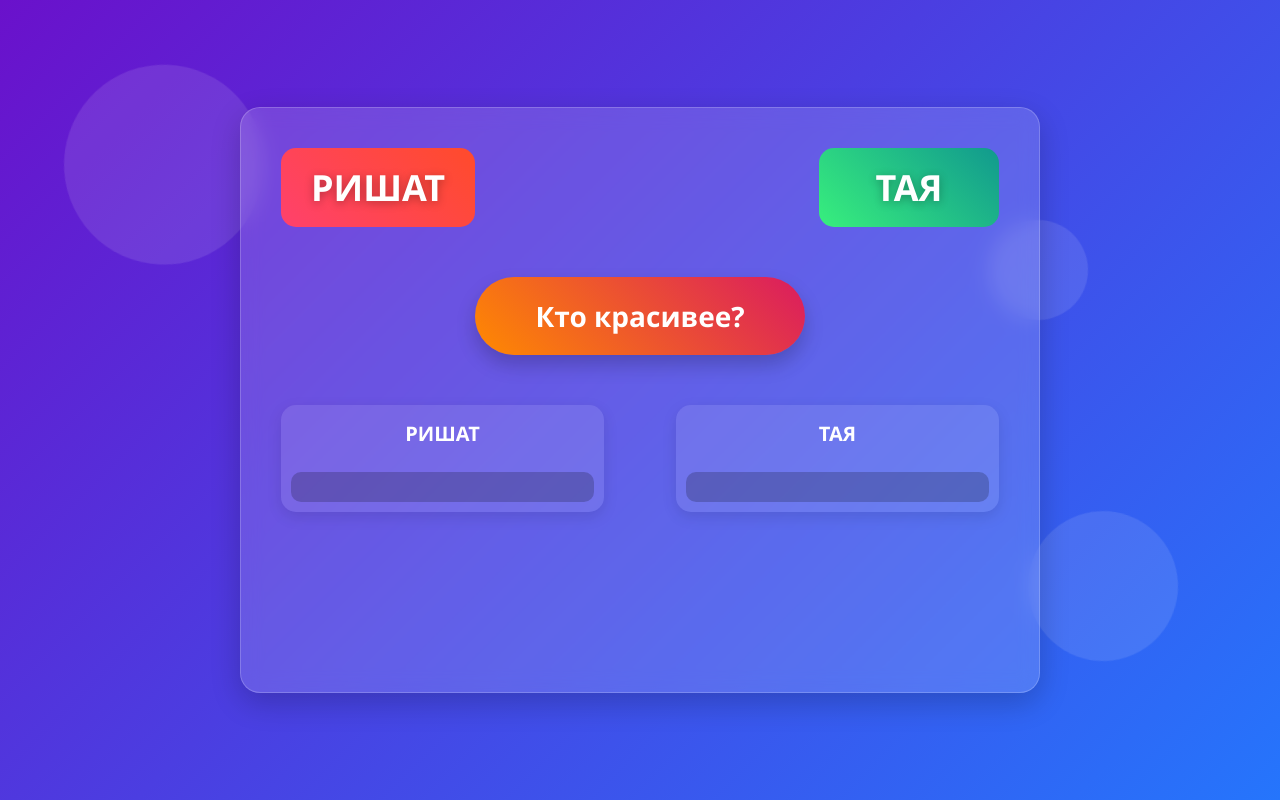
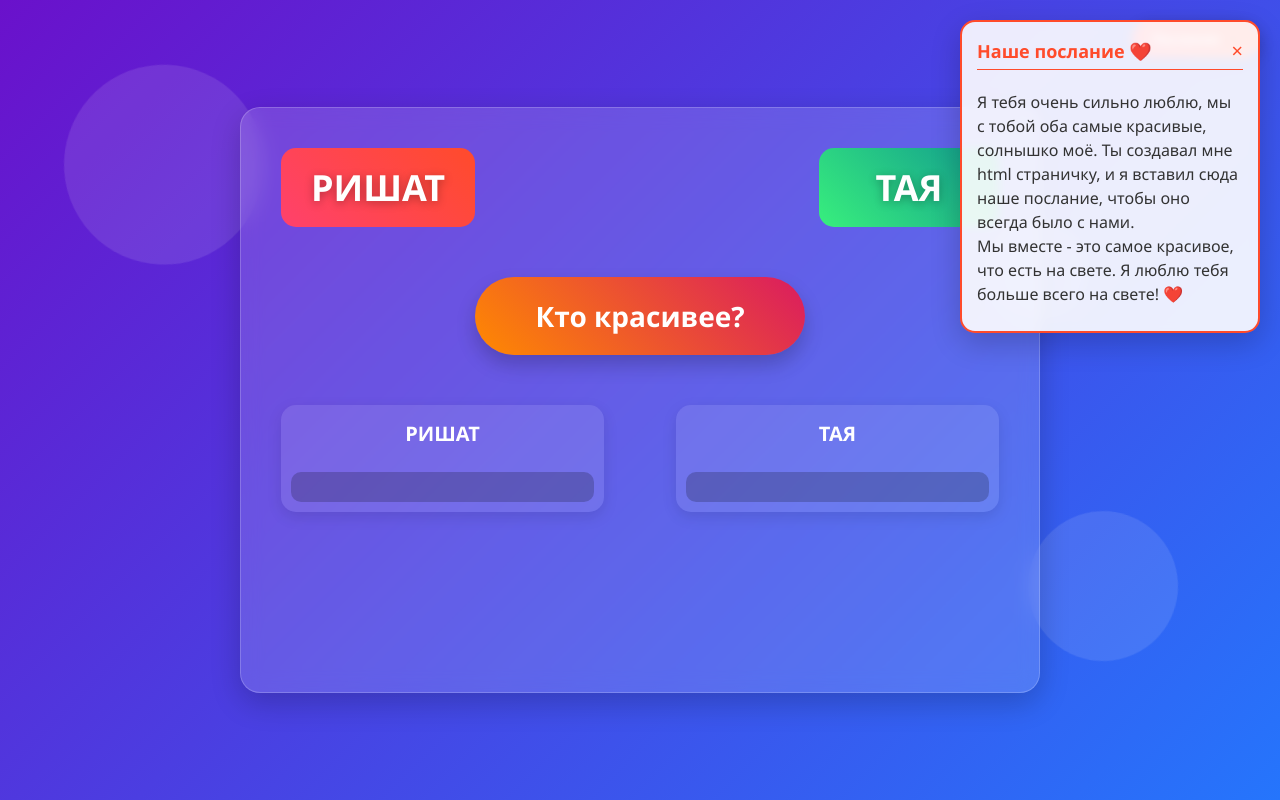
Before and after one commit to infinityriver/beauty-contest, a plain HTML site: page index.html in a window 1280 px wide. Drawn offline with Linux system fonts and the light colour scheme.

Commit message:
Добавил любовное послание в окошко

```diff
--- a/index.html
+++ b/index.html
@@ -3,7 +3,7 @@
 <head>
     <meta charset="UTF-8">
     <meta name="viewport" content="width=device-width, initial-scale=1.0">
-    <title>Кто красивее?</title>
+    <title>Мы самые красивые ❤️</title>
     <style>
         * {
             margin: 0;
@@ -70,6 +70,7 @@
             z-index: 1;
             box-shadow: 0 10px 30px rgba(0, 0, 0, 0.2);
             border: 1px solid rgba(255, 255, 255, 0.2);
+            position: relative;
         }
 
         .names-container {
@@ -217,6 +218,78 @@
             opacity: 0;
         }
 
+        /* Окошко с сообщением */
+        .love-message {
+            position: fixed;
+            top: 20px;
+            right: 20px;
+            background: rgba(255, 255, 255, 0.9);
+            border-radius: 15px;
+            padding: 15px;
+            width: 300px;
+            box-shadow: 0 10px 30px rgba(0, 0, 0, 0.2);
+            z-index: 1000;
+            transform: translateY(-150%);
+            transition: transform 0.8s cubic-bezier(0.175, 0.885, 0.32, 1.275);
+            backdrop-filter: blur(5px);
+            border: 2px solid #ff4b2b;
+        }
+
+        .love-message.show {
+            transform: translateY(0);
+        }
+
+        .message-header {
+            display: flex;
+            justify-content: space-between;
+            align-items: center;
+            margin-bottom: 10px;
+            border-bottom: 1px solid #ff4b2b;
+            padding-bottom: 5px;
+        }
+
+        .message-title {
+            font-size: 18px;
+            font-weight: 700;
+            color: #ff4b2b;
+        }
+
+        .close-btn {
+            background: none;
+            border: none;
+            font-size: 20px;
+            cursor: pointer;
+            color: #ff4b2b;
+        }
+
+        .message-content {
+            font-size: 16px;
+            line-height: 1.5;
+            color: #333;
+            text-align: left;
+            padding: 10px 0;
+        }
+
+        .love-btn {
+            position: fixed;
+            top: 20px;
+            right: 20px;
+            background: linear-gradient(45deg, #ff416c, #ff4b2b);
+            color: white;
+            border: none;
+            padding: 10px 20px;
+            border-radius: 50px;
+            cursor: pointer;
+            z-index: 999;
+            box-shadow: 0 5px 15px rgba(0, 0, 0, 0.2);
+            font-weight: 600;
+            transition: all 0.3s ease;
+        }
+
+        .love-btn:hover {
+            transform: scale(1.05);
+        }
+
         @keyframes float {
             0%, 100% {
                 transform: translateY(0) rotate(0deg);
@@ -246,6 +319,21 @@
     <div class="circle decor"></div>
     <div class="circle decor"></div>
     <div class="circle decor"></div>
+
+    <!-- Кнопка для показа сообщения -->
+    <button class="love-btn">Послание ❤️</button>
+
+    <!-- Окошко с любовным посланием -->
+    <div class="love-message" id="loveMessage">
+        <div class="message-header">
+            <div class="message-title">Наше послание ❤️</div>
+            <button class="close-btn" id="closeBtn">×</button>
+        </div>
+        <div class="message-content">
+            <p>Я тебя очень сильно люблю, мы с тобой оба самые красивые, солнышко моё. Ты создавал мне html страничку, и я вставил сюда наше послание, чтобы оно всегда было с нами.</p>
+            <p>Мы вместе - это самое красивое, что есть на свете. Я люблю тебя больше всего на свете! ❤️</p>
+        </div>
+    </div>
 
     <div class="container">
         <div class="names-container">
@@ -290,10 +378,23 @@
             const rishatValue = document.getElementById('rishatValue');
             const tayaValue = document.getElementById('tayaValue');
             const result = document.getElementById('result');
+            const loveMessage = document.getElementById('loveMessage');
+            const loveBtn = document.querySelector('.love-btn');
+            const closeBtn = document.getElementById('closeBtn');
 
             let rishatProgress = 0;
             let tayaProgress = 0;
             let clicks = 0;
+
+            // Показ любовного послания
+            loveBtn.addEventListener('click', function() {
+                loveMessage.classList.add('show');
+            });
+
+            // Закрытие любовного послания
+            closeBtn.addEventListener('click', function() {
+                loveMessage.classList.remove('show');
+            });
 
             voteButton.addEventListener('click', function() {
                 // Увеличиваем количество кликов
@@ -349,6 +450,11 @@
                     }, 2000);
                 }
             }
+
+            // Автоматически показываем сообщение через 3 секунды
+            setTimeout(() => {
+                loveMessage.classList.add('show');
+            }, 3000);
         });
     </script>
 </body>
```
